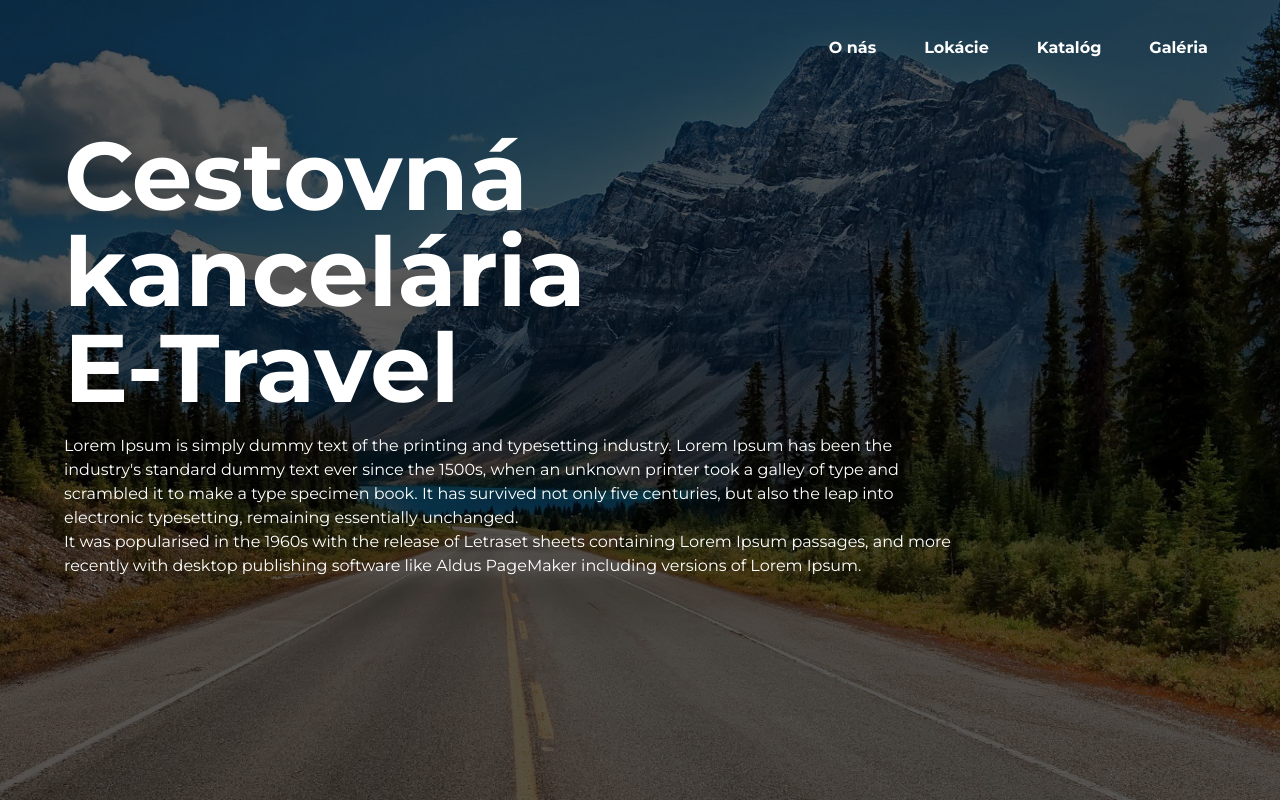
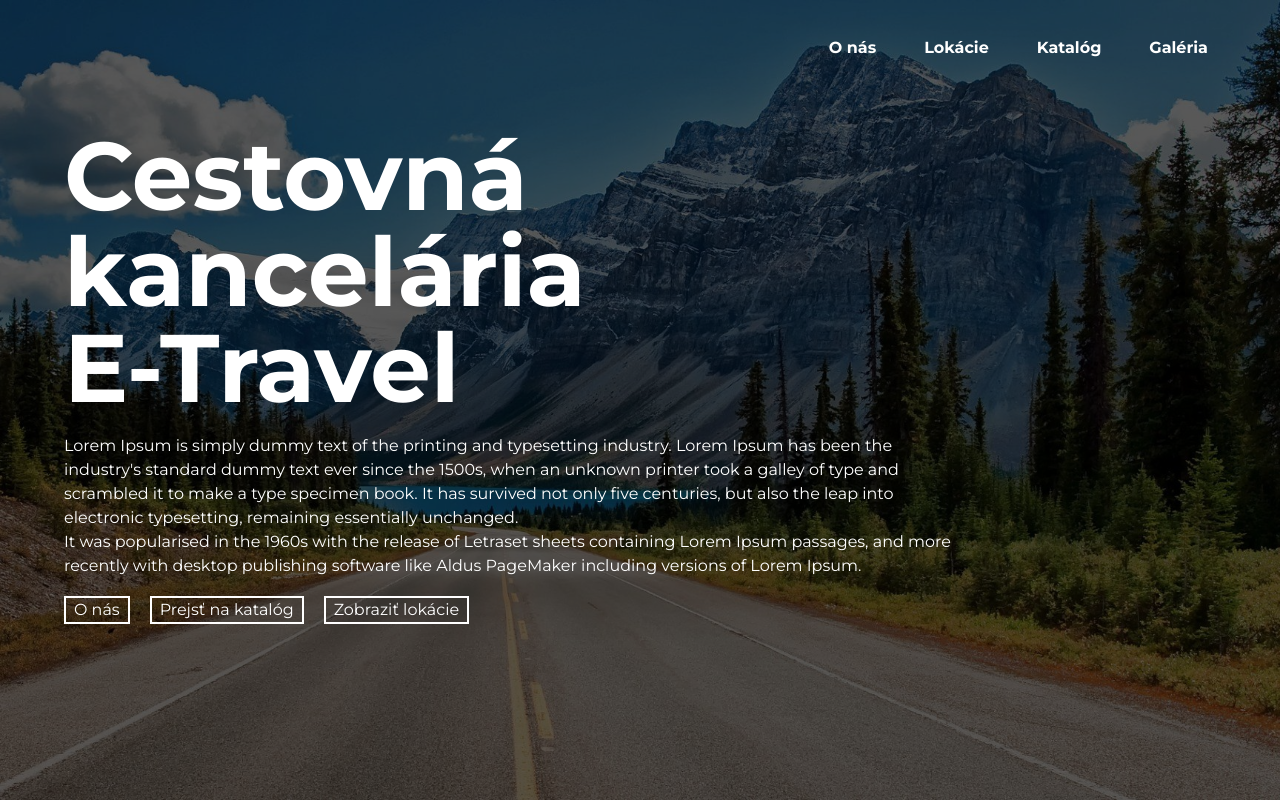
Before and after one commit to mxrshall/E-Travel-static, a React (Vite) app: page / in a window 1280 px wide. Built offline with nearby package versions, Linux system fonts and the light colour scheme.

Commit message:
Pridanie buttonov

```diff
--- /dev/null
+++ b/src/Button.jsx
@@ -0,0 +1,10 @@
+function Button({text}) {
+
+    return (
+        <>
+            <button className="font-normal font-mont text-base px-2 mr-5 text-white border-2 border-white">{text}</button>
+        </>
+    )
+  }
+
+  export default Button
--- a/src/Homepage/Homepage.jsx
+++ b/src/Homepage/Homepage.jsx
@@ -1,15 +1,17 @@
 import header3 from "../images/header/header3.jpg"
 import HomepageTitle from "./HomepageComponents/HomepageTitle"
 import HomepageDescription from "./HomepageComponents/HomepageDescription"
+import HomepageButton from "./HomepageComponents/HomepageButton"
 
 function Homepage() {
 
     return (
         <>
             <div className="w-9/12 h-[100vh] pt-[10%] pl-[5%] flex flex-col absolute z-10">
-                    <HomepageTitle/>
-                    <HomepageDescription/>
-                </div>
+                <HomepageTitle/>
+                <HomepageDescription/>
+                <HomepageButton/>
+            </div>
             <div className="w-full h-[100vh] bg-black opacity-60 absolute"></div>
             <div className="w-full h-[100vh] bg-cover bg-center" style={{ backgroundImage: `url(${header3})`}}></div>
         </>
--- /dev/null
+++ b/src/Homepage/HomepageComponents/HomepageButton.jsx
@@ -0,0 +1,14 @@
+import Button from "../../Button"
+
+function HomepageButton() {
+
+    return (
+        <div className="w-full flex pt-[2%]">
+            <Button text="O nás"/>
+            <Button text="Prejsť na katalóg"/>
+            <Button text="Zobraziť lokácie"/>
+        </div>
+    )
+  }
+
+  export default HomepageButton
```
